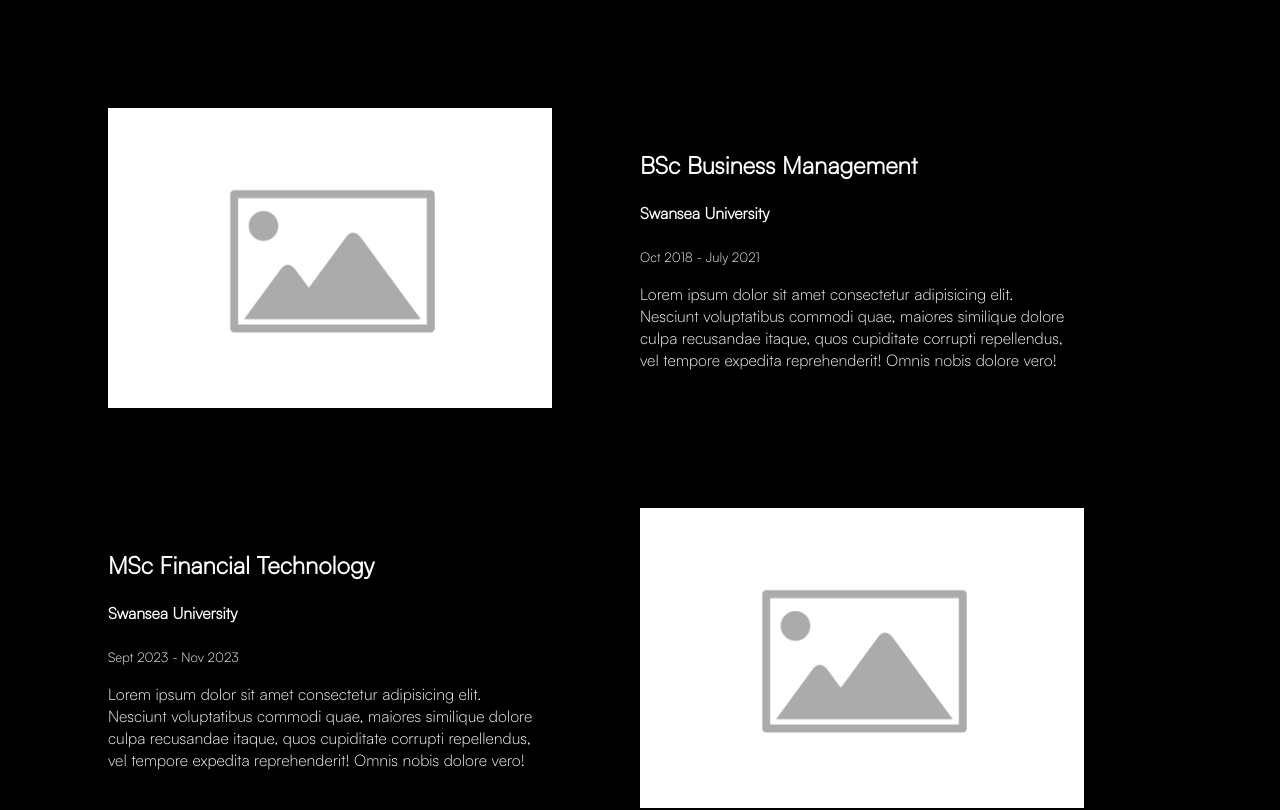
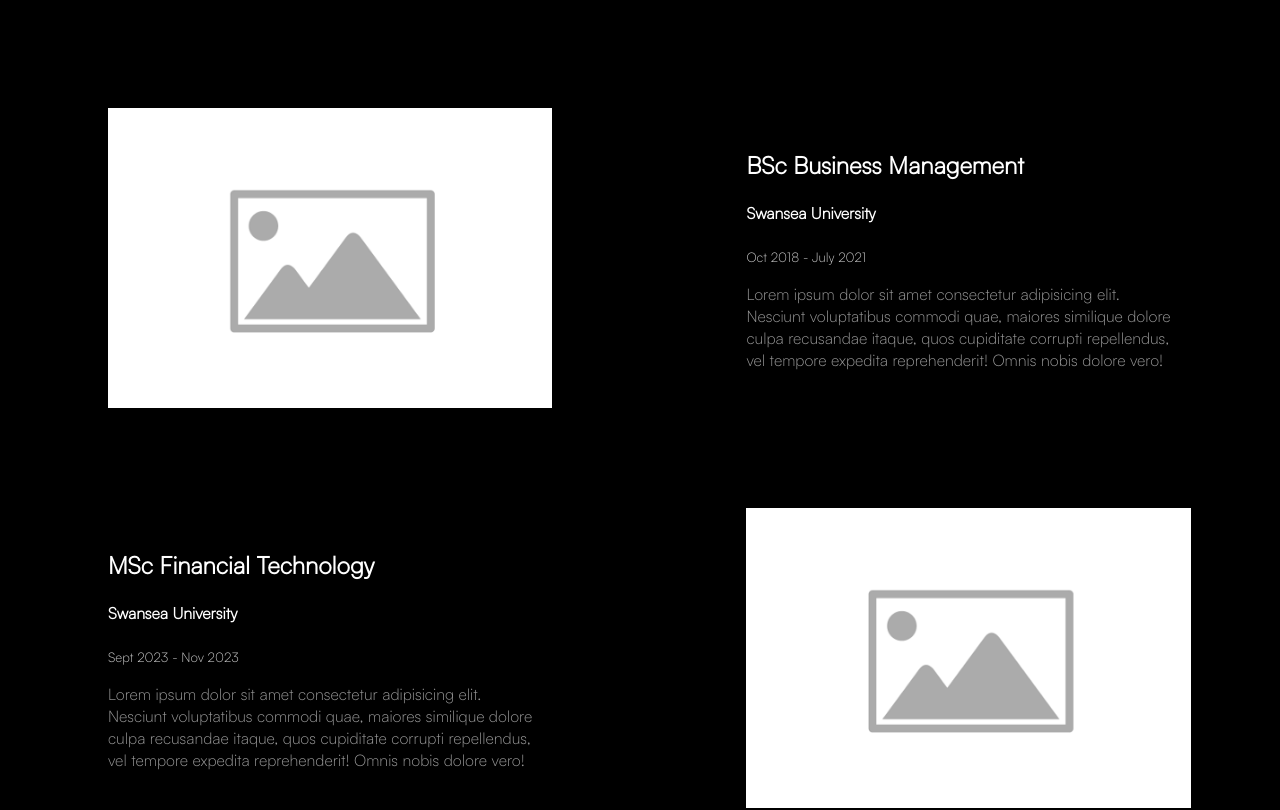
Before and after one commit to BenW2k/Portfolio, a Next.js app in the folder frontend/: page / in a window 1280 px wide. Shown: the part 820-1630 px from the top of the page. Built offline with nearby package versions, Linux system fonts and the light colour scheme.

Commit message:
+styling and grid content(commented out until needed - if at all)

```diff
--- a/frontend/app/styles/components/timeline.module.css
+++ b/frontend/app/styles/components/timeline.module.css
@@ -14,6 +14,12 @@
   width: 40%;
   position: relative;
 }
+.text-box small {
+  opacity: 0.8;
+}
+.text-box p {
+  opacity: 0.6;
+}
 
 .roadmap-image {
   width: auto;
@@ -27,6 +33,16 @@
 }
 
 .right-side {
+  left: 60%;
+  position: relative;
+}
+
+.roadmap-line {
+  content: "";
+  position: absolute;
   left: 50%;
-  position: relative;
+  width: 10px;
+  height: 100%;
+  background-color: #fff;
+  z-index: -1;
 }/*# sourceMappingURL=timeline.module.css.map */
--- a/frontend/app/styles/components/timeline.module.scss
+++ b/frontend/app/styles/components/timeline.module.scss
@@ -1,5 +1,8 @@
 .timeline {
   margin: 100px;
+  // display: grid;
+  // grid-template-columns: 45% 10% 45%;
+  // grid-template-rows: repeat(4, 50vh);
 }
 
 // .timeline ::after {
@@ -19,6 +22,12 @@
 .text-box {
   width: 40%;
   position: relative;
+  small {
+    opacity: 0.8;
+  }
+  p {
+    opacity: 0.6;
+  }
 }
 
 .roadmap-image {
@@ -29,12 +38,14 @@
 
 .left-side {
   left: 0;
+  // grid-column: 1 / 2;
   position: absolute;
 }
 
 .right-side {
-  left: 50%;
+  left: 60%;
   position: relative;
+  // grid-column: 3 / 4;
 }
 
 // .left-side ::after {
@@ -44,3 +55,28 @@
 //   background-color: #fff;
 //   z-index: -1;
 // }
+
+// .point1 {
+//   grid-row: 1/2;
+// }
+// .point2 {
+//   grid-row: 2/3;
+// }
+
+// .point3 {
+//   grid-row: 3/4;
+// }
+
+// .point4 {
+//   grid-row: 4/5;
+// }
+
+.roadmap-line {
+  content: "";
+  position: absolute;
+  left: 50%;
+  width: 10px;
+  height: 100%;
+  background-color: #fff;
+  z-index: -1;
+}
```
